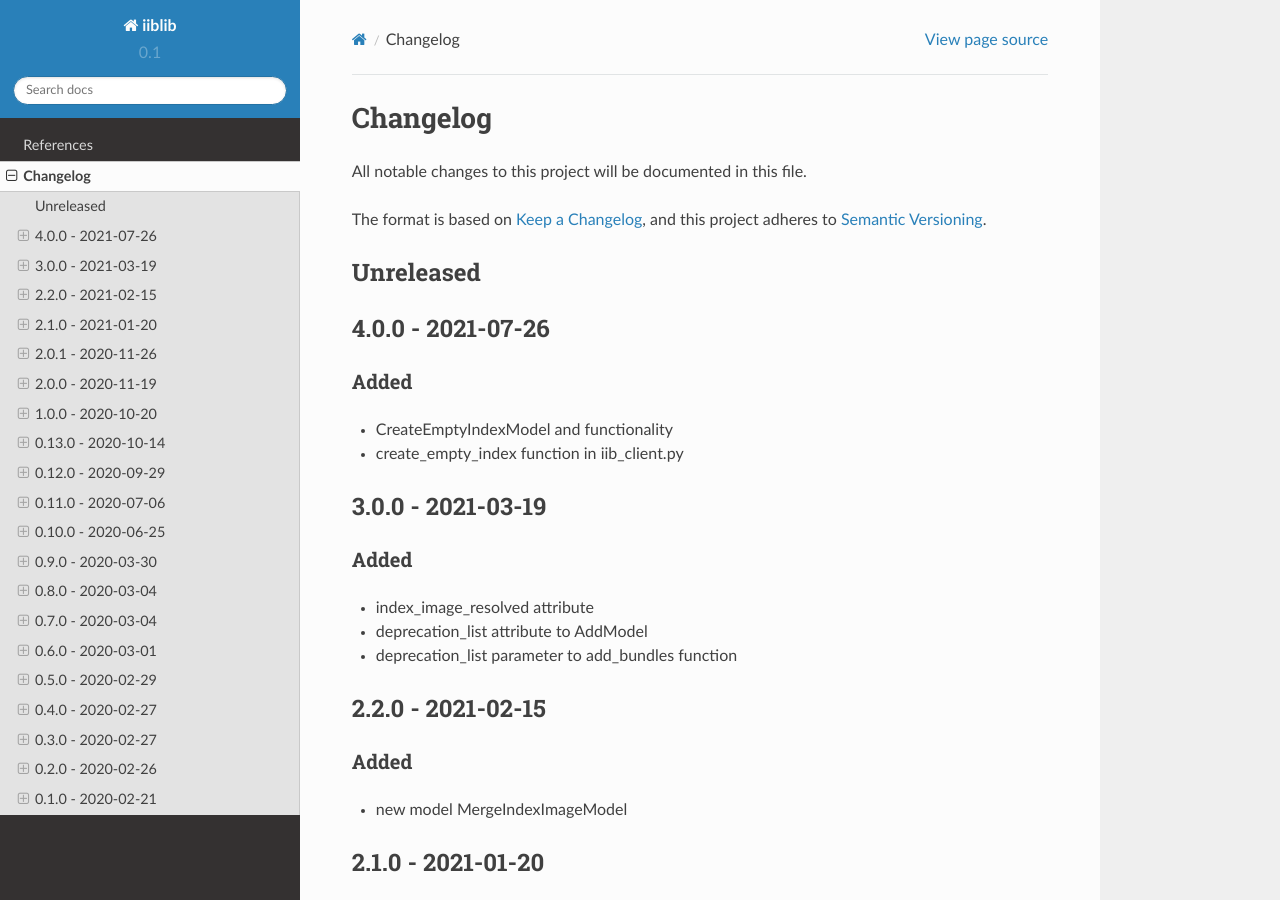
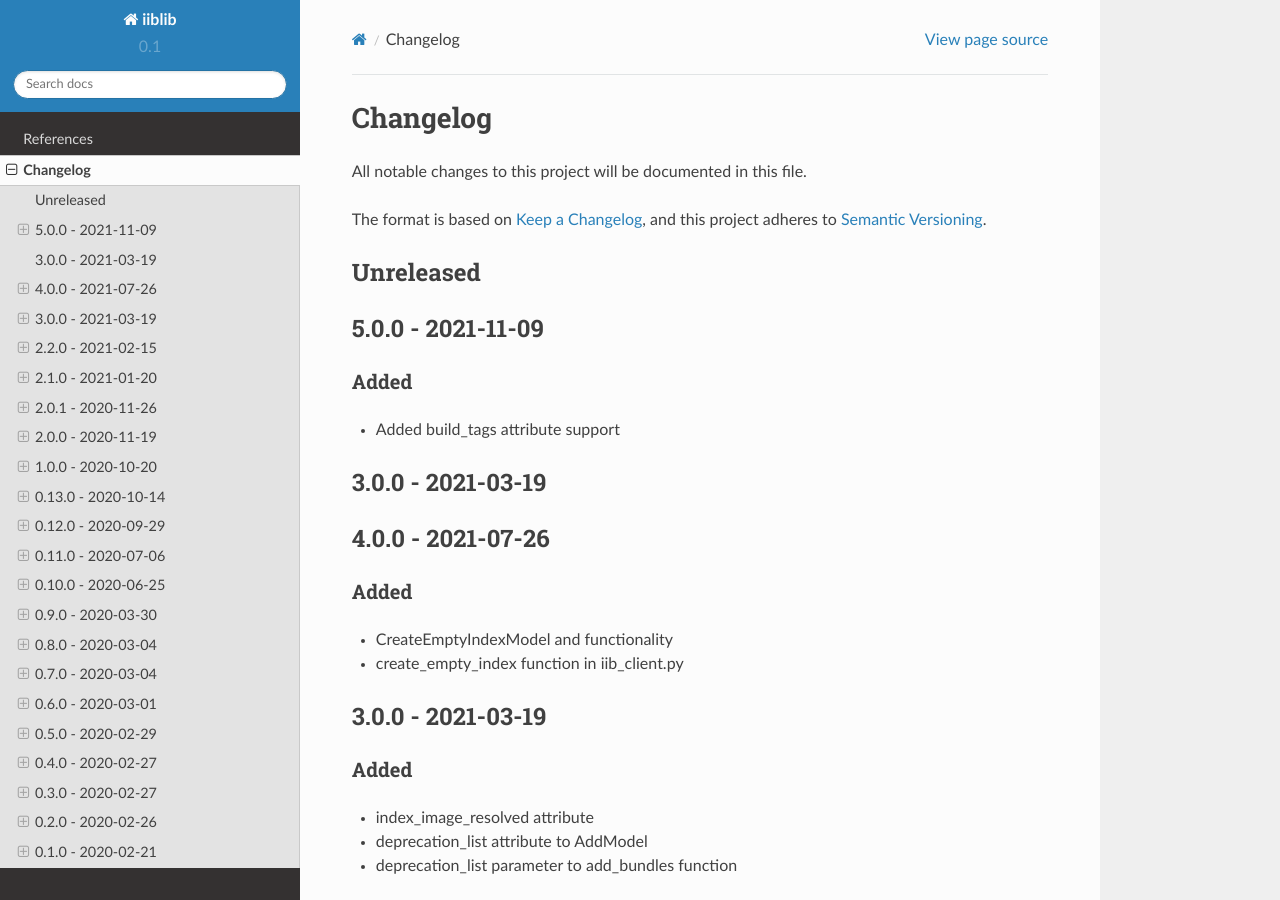
Before and after one commit to release-engineering/iiblib, a Sphinx documentation site: the page built from docs/source/CHANGELOG.md, in a window 1280 px wide and 900 px high. Built offline with Sphinx 7.4.7 and the Read the Docs theme 2.0.0, drawn with Linux system fonts in a browser that asks for light colours.

Commit message:
Release v5.0.1

```diff
--- a/docs/source/CHANGELOG.md
+++ b/docs/source/CHANGELOG.md
@@ -6,6 +6,13 @@
 and this project adheres to [Semantic Versioning](https://semver.org/spec/v2.0.0.html).
 
 ## Unreleased
+
+## 5.0.0 - 2021-11-09
+
+### Added
+ - Added build_tags attribute support
+
+## 3.0.0 - 2021-03-19
 
 ## 4.0.0 - 2021-07-26
 
--- a/setup.py
+++ b/setup.py
@@ -62,7 +62,7 @@
 
 setup(
     name="iiblib",
-    version="5.0.0",
+    version="5.0.1",
     description="IIB client library",
     long_description=long_description,
     long_description_content_type="text/markdown",
```
